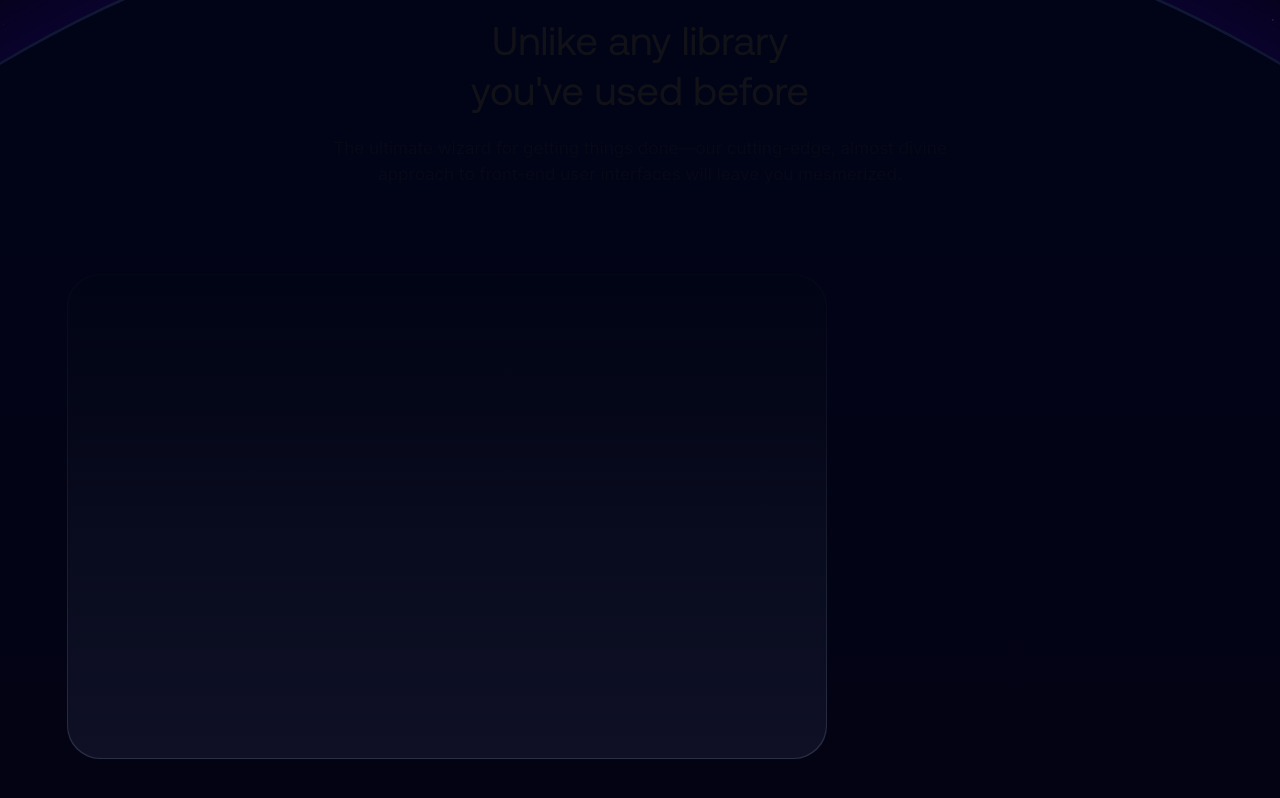
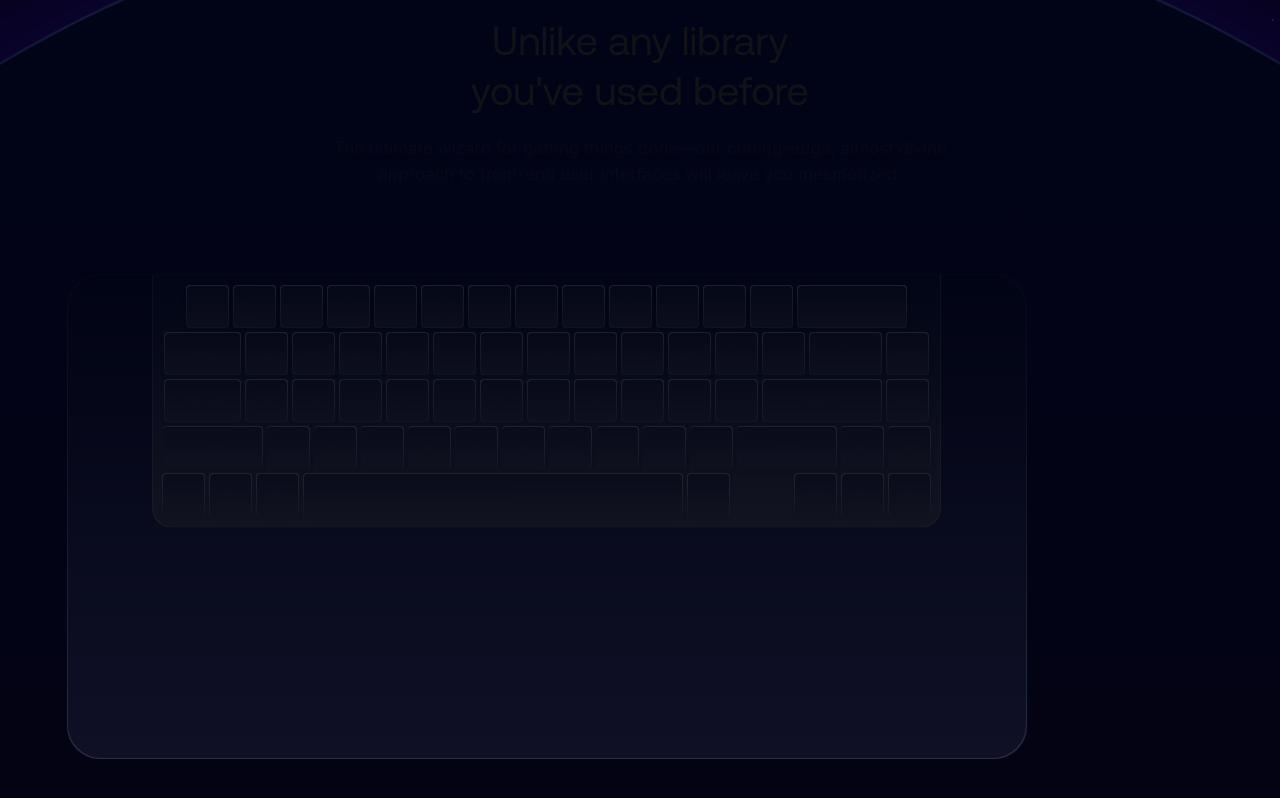
Before and after one commit to codedbyaadhi/wizard, a Next.js app: page / in a window 1280 px wide. Shown: the part 1834-2632 px from the top of the page. Built offline with nearby package versions, Linux system fonts and the light colour scheme.

Commit message:
Keyboard keys added to codebase

```diff
--- a/app/components/bentogrids/Bentogrid.tsx
+++ b/app/components/bentogrids/Bentogrid.tsx
@@ -1,5 +1,5 @@
 import React from "react";
-import Keyboard from "./grids/keyboard/Keyboard";
+import Flexibility from "./grids/keyboard/Flexiblity";
 
 const Bentogrid = () => {
   return (
@@ -19,7 +19,7 @@ const Bentogrid = () => {
         {/* The bento starts here  */}
         <div className="flex flex-col w-[1147px] h-[1000px] relative top-2">
           <div className="flex items-center justify-between w-full h-auto">
-            <Keyboard />
+            <Flexibility />
           </div>
         </div>
       </div>
--- /dev/null
+++ b/app/components/bentogrids/grids/keyboard/Flexiblity.tsx
@@ -0,0 +1,16 @@
+import Keyboard from "@/app/components/keyboard/Keyboard";
+import React from "react";
+
+const Flexibility = () => {
+  return (
+    <div className="flex justify-center items-center w-[960px] h-[485px] bg-gradient-to-b from-[#050717] to-[#292e43] rounded-[33px]">
+      <div className="w-[958px] h-[483.5px] bg-gradient-to-b from-[#010414] to-[#0F1026] rounded-[33px]">
+        <div className="flex items-center justify-center">
+          <Keyboard />
+        </div>
+      </div>
+    </div>
+  );
+};
+
+export default Flexibility;
--- a/app/components/bentogrids/grids/keyboard/Keyboard.tsx
+++ /dev/null
@@ -1,11 +0,0 @@
-import React from "react";
-
-const Keyboard = () => {
-  return (
-    <div className="flex justify-center items-center w-[760px] h-[485px] bg-gradient-to-b from-[#050717] to-[#292e43] rounded-[33px]">
-      <div className="w-[758px] h-[483.5px] bg-gradient-to-b from-[#010414] to-[#0F1026] rounded-[33px]"></div>
-    </div>
-  );
-};
-
-export default Keyboard;
--- a/app/components/keyboard/Keyboard.tsx
+++ b/app/components/keyboard/Keyboard.tsx
@@ -1,131 +1,621 @@
-/*
-  This component renders a visual representation of a keyboard.
-  It is designed with a combination of dynamic keys and static elements,
-  styled using Tailwind CSS and responsive gradient effects.
-  Each key is generated dynamically based on the specified rows and gaps.
-*/
+import React from "react";
 
-import React from "react";
+const keys = [
+  [
+    {
+      specialChar: false,
+      keyname: "esc",
+      width: 43,
+      height: 43,
+    },
+    {
+      specialChar: true,
+      char: "!",
+      keyname: "1",
+      width: 43,
+      height: 43,
+    },
+    {
+      specialChar: true,
+      char: "@",
+      keyname: "2",
+      width: 43,
+      height: 43,
+    },
+    {
+      specialChar: true,
+      char: "#",
+      keyname: "3",
+      width: 43,
+      height: 43,
+    },
+    {
+      specialChar: true,
+      char: "$",
+      keyname: "4",
+      width: 43,
+      height: 43,
+    },
+    {
+      specialChar: true,
+      char: "%",
+      keyname: "5",
+      width: 43,
+      height: 43,
+    },
+    {
+      specialChar: true,
+      char: "^",
+      keyname: "6",
+      width: 43,
+      height: 43,
+    },
+    {
+      specialChar: true,
+      char: "&",
+      keyname: "7",
+      width: 43,
+      height: 43,
+    },
+    {
+      specialChar: true,
+      char: "*",
+      keyname: "8",
+      width: 43,
+      height: 43,
+    },
+    {
+      specialChar: true,
+      char: "(",
+      keyname: "9",
+      width: 43,
+      height: 43,
+    },
+    {
+      specialChar: true,
+      char: ")",
+      keyname: "0",
+      width: 43,
+      height: 43,
+    },
+    {
+      specialChar: true,
+      char: "-",
+      keyname: "-",
+      width: 43,
+      height: 43,
+    },
+    {
+      specialChar: true,
+      char: "=",
+      keyname: "=",
+      width: 43,
+      height: 43,
+    },
+    {
+      specialChar: false,
+      char: "",
+      keyname: "Backspace",
+      width: 110,
+      height: 43,
+    },
+  ],
+  [
+    {
+      specialChar: false,
+      char: "tab",
+      keyname: "tab",
+      width: 77,
+      height: 43,
+    },
+    {
+      specialChar: false,
+      keyname: "Q",
+      width: 43,
+      height: 43,
+    },
+    {
+      specialChar: false,
+      keyname: "W",
+      width: 43,
+      height: 43,
+    },
+    {
+      specialChar: false,
+      keyname: "E",
+      width: 43,
+      height: 43,
+    },
+    {
+      specialChar: false,
+      keyname: "R",
+      width: 43,
+      height: 43,
+    },
+    {
+      specialChar: false,
+      keyname: "T",
+      width: 43,
+      height: 43,
+    },
+    {
+      specialChar: false,
+      keyname: "Y",
+      width: 43,
+      height: 43,
+    },
+    {
+      specialChar: false,
+      keyname: "U",
+      width: 43,
+      height: 43,
+    },
+    {
+      specialChar: false,
+      keyname: "I",
+      width: 43,
+      height: 43,
+    },
+    {
+      specialChar: false,
+      keyname: "O",
+      width: 43,
+      height: 43,
+    },
+    {
+      specialChar: false,
+      keyname: "P",
+      width: 43,
+      height: 43,
+    },
+    {
+      specialChar: true,
+      char: "{",
+      keyname: "[",
+      width: 43,
+      height: 43,
+    },
+    {
+      specialChar: true,
+      char: "}",
+      keyname: "]",
+      width: 43,
+      height: 43,
+    },
+    {
+      specialChar: true,
+      char: "|",
+      keyname: "\\",
+      width: 73,
+      height: 43,
+    },
+    {
+      specialChar: false,
+      keyname: "Pgup",
+      width: 43,
+      height: 43,
+    },
+  ],
+  [
+    {
+      specialChar: false,
+      keyname: "Capslock",
+      width: 77,
+      height: 43,
+    },
+    {
+      specialChar: false,
+      keyname: "A",
+      width: 43,
+      height: 43,
+    },
+    {
+      specialChar: false,
+      keyname: "S",
+      width: 43,
+      height: 43,
+    },
+    {
+      specialChar: false,
+      keyname: "D",
+      width: 43,
+      height: 43,
+    },
+    {
+      specialChar: false,
+      keyname: "F",
+      width: 43,
+      height: 43,
+    },
+    {
+      specialChar: false,
+      keyname: "G",
+      width: 43,
+      height: 43,
+    },
+    {
+      specialChar: false,
+      keyname: "H",
+      width: 43,
+      height: 43,
+    },
+    {
+      specialChar: false,
+      keyname: "J",
+      width: 43,
+      height: 43,
+    },
+    {
+      specialChar: false,
+      keyname: "K",
+      width: 43,
+      height: 43,
+    },
+    {
+      specialChar: false,
+      keyname: "L",
+      width: 43,
+      height: 43,
+    },
+    {
+      specialChar: true,
+      char: ";",
+      keyname: ";",
+      width: 43,
+      height: 43,
+    },
+    {
+      specialChar: true,
+      char: "'",
+      keyname: "'",
+      width: 43,
+      height: 43,
+    },
+    {
+      specialChar: false,
+      keyname: "Return",
+      width: 120,
+      height: 43,
+    },
+    {
+      specialChar: false,
+      keyname: "PgDn",
+      width: 43,
+      height: 43,
+    },
+  ],
+  [
+    {
+      specialChar: false,
+      keyname: "Shift",
+      width: 100,
+      height: 43,
+    },
+    {
+      specialChar: false,
+      keyname: "Z",
+      width: 43,
+      height: 43,
+    },
+    {
+      specialChar: false,
+      keyname: "X",
+      width: 43,
+      height: 43,
+    },
+    {
+      specialChar: false,
+      keyname: "C",
+      width: 43,
+      height: 43,
+    },
+    {
+      specialChar: false,
+      keyname: "V",
+      width: 43,
+      height: 43,
+    },
+    {
+      specialChar: false,
+      keyname: "B",
+      width: 43,
+      height: 43,
+    },
+    {
+      specialChar: false,
+      keyname: "N",
+      width: 43,
+      height: 43,
+    },
+    {
+      specialChar: false,
+      keyname: "M",
+      width: 43,
+      height: 43,
+    },
+    {
+      specialChar: true,
+      char: "<",
+      keyname: ",",
+      width: 43,
+      height: 43,
+    },
+    {
+      specialChar: true,
+      char: ">",
+      keyname: ".",
+      width: 43,
+      height: 43,
+    },
+    {
+      specialChar: true,
+      char: "?",
+      keyname: "/",
+      width: 43,
+      height: 43,
+    },
+    {
+      specialChar: false,
+      keyname: "Shift",
+      width: 100,
+      height: 43,
+    },
+    {
+      specialChar: false,
+      keyname: "▲",
+      width: 43,
+      height: 43,
+    },
+    {
+      specialChar: false,
+      keyname: "Fn",
+      width: 43,
+      height: 43,
+    },
+  ],
+  [
+    { keyname: "^", width: 43, height: 43 },
+    { keyname: "⌘", width: 43, height: 43 },
+    { keyname: "⌥", width: 43, height: 43 },
+    { keyname: "", width: 380, height: 43 },
+    { keyname: "⌥", width: 43, height: 43 },
+  ],
+  [
+    { keyname: "◄", width: 43, height: 43 },
+    { keyname: "▼", width: 43, height: 43 },
+    { keyname: "►", width: 43, height: 43 },
+  ],
+];
 
 const Keyboard = () => {
   return (
-    <div className="flex items-center justify-center w-[799px] h-[295px] bg-gradient-to-b from-[#151326] to-[#100F1C] rounded-[7px] shadow-md">
-      <div className="flex flex-col items-center justify-center w-[796px] h-[292px] bg-[#080714] rounded-[7px] gap-[7px]">
-        <div className="flex w-[774px] h-[50px] items-center justify-center gap-[10px]">
-          {Array.from({ length: 13 }).map((key, idx) => {
+    <div className="flex flex-col items-center justify-center gap-1 w-[789px] h-[253px] bg-gradient-to-b from-[#010515] to-[#121421] rounded-b-[20px] border-b border-[#ffffff09] border-l border-r">
+      <div className="flex items-center justify-evenly gap-1">
+        {keys[0].map((key, index) => {
           return (
             <div
-                className="flex items-center justify-center bg-gradient-to-b from-[#ffffff11] to-[#66666616] w-[43px] h-[43px] rounded-[4px] shadow-md"
-                key={idx}
+              key={index}
+              className="flex items-center justify-center bg-gradient-to-b from-[#2E303D] to-[#171927] rounded-[4px] opacity-60 shadow-md"
+              style={{
+                width: `${key.width}px`,
+                height: `${key.height}px`,
+              }}
             >
-                <div className="bg-[#090915] w-[41.7px] h-[41.7px] relative top-[0.3px] rounded-[3px]"></div>
+              <div
+                className="flex flex-col items-center justify-center bg-gradient-to-b from-[#080A19] to-[#101220] rounded-[4px] gap-[2px] font-inter"
+                style={{
+                  width: `${key.width - 1.5}px`,
+                  height: `${key.height - 1.8}px`,
+                }}
+              >
+                {key.specialChar ? (
+                  <>
+                    <span className="text-[10px] opacity-20 font-inter">
+                      {key.char}
+                    </span>
+                    <span className="text-[8px] opacity-20 font-inter">
+                      {key.keyname}
+                    </span>
+                  </>
+                ) : (
+                  <span className="text-[10px] opacity-20 font-inter">
+                    {key.keyname}
+                  </span>
+                )}
               </div>
-            );
-          })}
-          <div className="flex items-center justify-center bg-gradient-to-b from-[#ffffff11] to-[#66666610] w-[75px] h-[43px] rounded-[4px] shadow-md">
-            <div className="flex items-center justify-center bg-[#090915] w-[74px] h-[41.5px] rounded-[4px]"></div>
-          </div>
-        </div>
-        <div className="flex w-[774px] h-[50px] items-center justify-center gap-[10px]">
-          <div className="flex items-center justify-center bg-gradient-to-b from-[#ffffff11] to-[#66666610] w-[75px] h-[43px] rounded-[4px] shadow-md">
-            <div className="flex items-center justify-center bg-[#090915] w-[74px] h-[41px] rounded-[4px]"></div>
-          </div>
-          {Array.from({ length: 13 }).map((key, idx) => {
-            return (
-              <div
-                className="flex items-center justify-center bg-gradient-to-b from-[#ffffff11] to-[#66666616] w-[43px] h-[43px] rounded-[4px] shadow-md"
-                key={idx}
-              >
-                <div className="bg-[#090915] w-[41.5px] h-[41.7px] relative top-[0.3px] rounded-[3px]"></div>
             </div>
           );
         })}
       </div>
-        <div className="flex w-[774px] h-[50px] items-center justify-center gap-[10px]">
-          <div className="flex items-center justify-center bg-gradient-to-b from-[#ffffff11] to-[#66666610] w-[85px] h-[43px] rounded-[4px] shadow-md">
-            <div className="flex items-center justify-center bg-[#090915] w-[83.5px] h-[41px] rounded-[4px]"></div>
-          </div>
-          {Array.from({ length: 11 }).map((key, idx) => {
+      {/* QWERTY  */}
+      <div className="flex items-center justify-evenly gap-1">
+        {keys[1].map((key, index) => {
           return (
             <div
-                className="flex items-center justify-center bg-gradient-to-b from-[#ffffff11] to-[#66666616] w-[43px] h-[43px] rounded-[4px] shadow-md"
-                key={idx}
-              >
-                <div className="bg-[#090915] w-[41.5px] h-[42.1px] relative top-[0.3px] rounded-[3px]"></div>
-              </div>
-            );
-          })}
-          <div className="flex items-center justify-center bg-gradient-to-b from-[#ffffff11] to-[#66666610] w-[85px] h-[43px] rounded-[4px] shadow-md">
-            <div className="flex items-center justify-center bg-[#090915] w-[83.5px] h-[41.5px] rounded-[4px]"></div>
-          </div>
-        </div>
-        <div className="flex w-[774px] h-[50px] items-center justify-center gap-[10px]">
-          <div className="flex items-center justify-center bg-gradient-to-b from-[#ffffff11] to-[#66666610] w-[59px] h-[43px] rounded-[4px] shadow-md">
-            <div className="flex items-center justify-center bg-[#090915] w-[57.3px] h-[41.5px] rounded-[4px]"></div>
-          </div>
-          {Array.from({ length: 11 }).map((key, idx) => {
-            return (
-              <div
-                className={`flex items-center justify-center ${
-                  idx === 3 || idx === 4
-                    ? "bg-gradient-to-b from-[#988EFF] to-[#978eff33]"
-                    : "bg-gradient-to-b from-[#ffffff11] to-[#66666616]"
-                } w-[43px] h-[43px] rounded-[4px] shadow-md`}
-                key={idx}
+              key={index}
+              className="flex items-center justify-center bg-gradient-to-b from-[#2E303D] to-[#171927] rounded-[4px] opacity-60 shadow-md"
+              style={{
+                width: `${key.width}px`,
+                height: `${key.height}px`,
+              }}
             >
               <div
-                  className={`${
-                    idx === 3 || idx === 4 ? "bg-[#090915]" : "bg-[#090915]"
-                  } w-[41.1px] h-[41.4px] relative top-[0.3px] rounded-[3px] flex items-center justify-center ${
-                    idx === 3 || idx === 4
-                      ? "text-[#978eff28]"
-                      : "text-[#978eff28]"
-                  } text-sm font-inter`}
+                className="flex flex-col items-center justify-center bg-gradient-to-b from-[#080A19] to-[#101220] rounded-[4px] gap-[2px] font-inter"
+                style={{
+                  width: `${key.width - 1.5}px`,
+                  height: `${key.height - 1.8}px`,
+                }}
               >
-                  {idx === 3 ? "C" : idx === 4 ? "V" : ""}
+                {key.specialChar ? (
+                  <>
+                    <span className="text-[10px] opacity-20 font-inter">
+                      {key.char}
+                    </span>
+                    <span className="text-[8px] opacity-20 font-inter">
+                      {key.keyname}
+                    </span>
+                  </>
+                ) : (
+                  <span className="text-[10px] opacity-20 font-inter">
+                    {key.keyname}
+                  </span>
+                )}
               </div>
             </div>
           );
         })}
-          <div className="flex items-center justify-center bg-gradient-to-b from-[#ffffff11] to-[#66666610] w-[110px] h-[43px] rounded-[4px] shadow-md">
-            <div className="flex items-center justify-center bg-[#090915] w-[108.3px] h-[41.5px] rounded-[4px]"></div>
       </div>
-        </div>
-        <div className="flex w-[774px] h-[50px] items-center justify-center gap-[10px]">
-          {Array.from({ length: 3 }).map((key, idx) => {
+      {/* ASDFG  */}
+      <div className="flex items-center justify-evenly gap-1">
+        {keys[2].map((key, index) => {
           return (
             <div
-                className="flex items-center justify-center bg-gradient-to-b from-[#ffffff11] to-[#66666616] w-[43px] h-[43px] rounded-[4px] shadow-md"
-                key={idx}
+              key={index}
+              className="flex items-center justify-center bg-gradient-to-b from-[#2E303D] to-[#171927] rounded-[4px] opacity-60 shadow-md"
+              style={{
+                width: `${key.width}px`,
+                height: `${key.height}px`,
+              }}
             >
-                <div className="bg-[#090915] w-[41.5px] h-[42.1px] relative top-[0.3px] rounded-[3px]"></div>
+              <div
+                className="flex flex-col items-center justify-center bg-gradient-to-b from-[#080A19] to-[#101220] rounded-[4px] gap-[2px] font-inter"
+                style={{
+                  width: `${key.width - 1.5}px`,
+                  height: `${key.height - 1.8}px`,
+                }}
+              >
+                {key.specialChar ? (
+                  <>
+                    <span className="text-[10px] opacity-20 font-inter">
+                      {key.char}
+                    </span>
+                    <span className="text-[8px] opacity-20 font-inter">
+                      {key.keyname}
+                    </span>
+                  </>
+                ) : (
+                  <span className="text-left text-[10px] opacity-20 font-inter">
+                    {key.keyname}
+                  </span>
+                )}
+              </div>
             </div>
           );
         })}
-          <div className="flex items-center justify-center bg-gradient-to-b from-[#988EFF] to-[#978eff33] w-[70px] h-[43px] rounded-[4px] shadow-md">
-            <div className="flex flex-col items-center justify-center bg-[#090915] w-[68.5px] h-[42px] rounded-[3px]">
-              <p className="text-[10px] text-[#978eff28] text-right pl-8">⌘</p>
-              <p className="text-[10px] text-[#978eff28]">command</p>
+      </div>
+      {/* ZXCVB  */}
+      <div className="flex items-center justify-evenly gap-1">
+        {keys[3].map((key, index) => {
+          return (
+            <div
+              key={index}
+              className="flex items-center justify-center bg-gradient-to-b from-[#2E303D] to-[#171927] rounded-[4px] opacity-60 shadow-md"
+              style={{
+                width: `${key.width}px`,
+                height: `${key.height}px`,
+              }}
+            >
+              <div
+                className="flex flex-col items-center justify-center bg-gradient-to-b from-[#080A19] to-[#101220] rounded-[4px] gap-[2px] font-inter"
+                style={{
+                  width: `${key.width - 1.5}px`,
+                  height: `${key.height - 1.5}px`,
+                }}
+              >
+                {key.specialChar ? (
+                  <>
+                    <span className="text-[10px] opacity-20 font-inter">
+                      {key.char}
+                    </span>
+                    <span className="text-[8px] opacity-20 font-inter">
+                      {key.keyname}
+                    </span>
+                  </>
+                ) : (
+                  <span className="text-left text-[10px] opacity-20 font-inter">
+                    {key.keyname}
+                  </span>
+                )}
               </div>
             </div>
-          <div className="flex items-center justify-center bg-gradient-to-b from-[#ffffff11] to-[#66666610] w-[235px] h-[43px] rounded-[4px] shadow-md">
-            <div className="flex items-center justify-center bg-[#090915] w-[232.5px] h-[41.5px] rounded-[4px]"></div>
+          );
+        })}
       </div>
-          <div className="flex items-center justify-center bg-gradient-to-b from-[#ffffff11] to-[#66666610] w-[68.5px] h-[43px] rounded-[4px] shadow-md">
-            <div className="flex items-center justify-center bg-[#090915] w-[83.5px] h-[41.5px] rounded-[4px]"></div>
+      {/* Command, space  */}
+      <div className="flex items-center justify-evenly gap-16">
+        <div className="flex justify-center items-center gap-1">
+          {keys[4].map((key, index) => {
+            return (
+              <div
+                key={index}
+                className="flex items-center justify-center bg-gradient-to-b from-[#2E303D] to-[#171927] rounded-[4px] opacity-60 shadow-md"
+                style={{
+                  width: `${key.width}px`,
+                  height: `${key.height}px`,
+                }}
+              >
+                <div
+                  className="flex flex-col items-center justify-center bg-gradient-to-b from-[#080A19] to-[#101220] rounded-[4px] gap-[2px] font-inter"
+                  style={{
+                    width: `${key.width - 1.5}px`,
+                    height: `${key.height - 1.5}px`,
+                  }}
+                >
+                  {key.specialChar ? (
+                    <>
+                      <span className="text-[10px] opacity-20 font-inter">
+                        {key.char}
+                      </span>
+                      <span className="text-[8px] opacity-20 font-inter">
+                        {key.keyname}
+                      </span>
+                    </>
+                  ) : (
+                    <span className="text-left text-[10px] opacity-20 font-inter">
+                      {key.keyname}
+                    </span>
+                  )}
                 </div>
-          <div className="flex items-center justify-center bg-gradient-to-b from-[#ffffff11] to-[#66666616] w-[43px] h-[43px] rounded-[4px] shadow-md">
-            <div className="bg-[#090915] w-[41.5px] h-[42.1px] relative top-[0.3px] rounded-[3px]"></div>
               </div>
-          <div className="flex items-center justify-center bg-gradient-to-b from-[#ffffff11] to-[#66666616] w-[43px] h-[43px] rounded-[4px] shadow-md">
-            <div className="bg-[#090915] w-[41.5px] h-[42.1px] relative top-[0.3px] rounded-[3px]"></div>
+            );
+          })}
         </div>
-          <div className="flex items-center justify-center bg-gradient-to-b from-[#ffffff11] to-[#66666616] w-[43px] h-[43px] rounded-[4px] shadow-md">
-            <div className="bg-[#090915] w-[41.5px] h-[42.1px] relative top-[0.3px] rounded-[3px]"></div>
+        <div className="flex items-center justify-center gap-1">
+          {keys[5].map((key, index) => {
+            return (
+              <div
+                key={index}
+                className="flex items-center justify-center bg-gradient-to-b from-[#2E303D] to-[#171927] rounded-[4px] opacity-60 shadow-md"
+                style={{
+                  width: `${key.width}px`,
+                  height: `${key.height}px`,
+                }}
+              >
+                <div
+                  className="flex flex-col items-center justify-center bg-gradient-to-b from-[#080A19] to-[#101220] rounded-[4px] gap-[2px] font-inter"
+                  style={{
+                    width: `${key.width - 1.5}px`,
+                    height: `${key.height - 1.5}px`,
+                  }}
+                >
+                  {key.specialChar ? (
+                    <>
+                      <span className="text-[10px] opacity-20 font-inter">
+                        {key.char}
+                      </span>
+                      <span className="text-[8px] opacity-20 font-inter">
+                        {key.keyname}
+                      </span>
+                    </>
+                  ) : (
+                    <span className="text-left text-[10px] opacity-20 font-inter">
+                      {key.keyname}
+                    </span>
+                  )}
                 </div>
-          <div className="flex items-center justify-center bg-gradient-to-b from-[#ffffff11] to-[#66666616] w-[43px] h-[43px] rounded-[4px] shadow-md">
-            <div className="bg-[#090915] w-[41.5px] h-[42.1px] relative top-[0.3px] rounded-[3px]"></div>
               </div>
+            );
+          })}
         </div>
       </div>
     </div>
```
Lines whose indentation alone changed are shown as unchanged.
